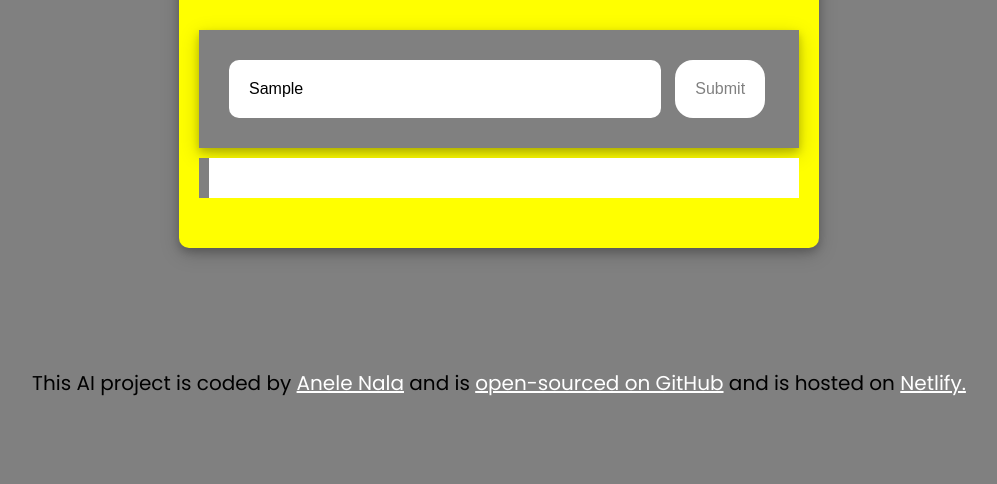
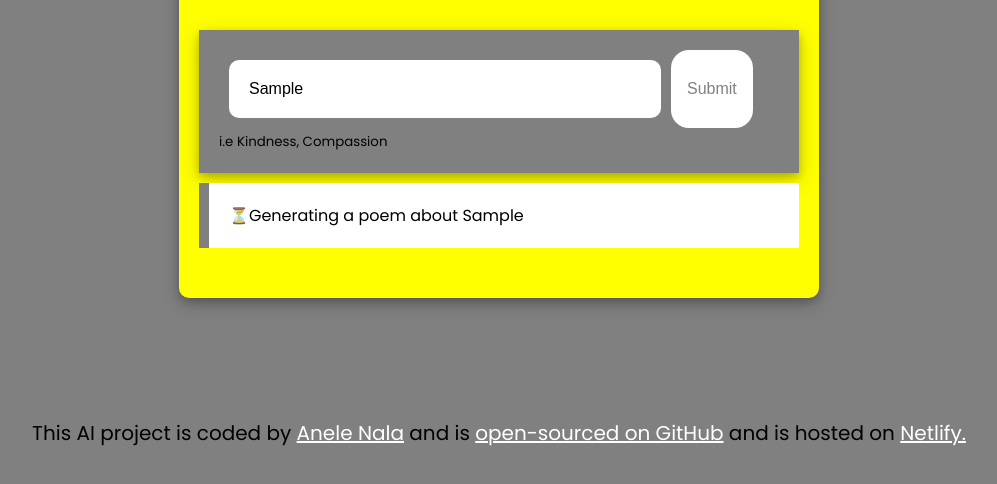
Before and after one commit to AneleNala/poems-ai, a plain HTML site: page index.html in a window 1280 px wide. Both pictures are taken after typing "Sample" into the empty fields and a click on the input 861 px from the left and 341 px from the top of the page. Shown: the part 252-736 px from the top of the page, without its empty margins (141-1138 px from the left). Drawn offline with nearby package versions, Linux system fonts and the light colour scheme; no server answers.

Commit message:
Improved user experience

```diff
--- a/index.html
+++ b/index.html
@@ -19,10 +19,11 @@
     <h1>AI Poem Generator</h1>
 </header>
 <main>
+    <div class="form-wrapper">
     <form action="" id="form">
         <input
         type="text"
-        placeholder="Type your poem theme"
+        placeholder="Enter a poem theme that you would love to generate."
         required
         autofocus
         autocomplete = "off"
@@ -31,6 +32,8 @@
         >
         <input type="submit" class="button">
     </form>
+    <small>i.e Kindness, Compassion</small>
+    </div>
     <div class="poem" id="poem"></div>
 </main>
 </div>
--- a/src/index.js
+++ b/src/index.js
@@ -1,6 +1,5 @@
 
 function displayPoem(response){
-
   new Typewriter("#poem", {
   strings: response.data.answer,
   autoStart: true,
@@ -17,6 +16,11 @@ let context = "Generate a simple love and romance poem, in 4 line break format,
 let prompt = `User instruction: Generate poem about a ${userInput.value} theme `;
 let apiUrl = `https://api.shecodes.io/ai/v1/generate?prompt=${prompt}&context=${context}&key=${apiKey}`
 
+
+let poemElement = document.querySelector("#poem");
+poemElement.style.display = "block";
+poemElement.innerHTML = `<span class="blink">⏳Generating a poem about ${userInput.value}</span>`;
+
 axios.get(apiUrl).then(displayPoem);
 }
 
--- a/src/style.css
+++ b/src/style.css
@@ -19,11 +19,15 @@
     font-size: 50px;
  }
 
+.form-wrapper{
+   background-color: #808080;
+      padding: 20px;
+      margin-bottom: 10px;
+      box-shadow: 0 4px 8px 0 rgba(0, 0, 0, 0.2), 0 6px 20px 0 rgba(0, 0, 0, 0.19)
+}
  form{
-    background-color:#808080 ;
-    padding: 20px;
-    margin-bottom: 10px;
-    box-shadow: 0 4px 8px 0 rgba(0, 0, 0, 0.2), 0 6px 20px 0 rgba(0, 0, 0, 0.19)
+   display: flex;
+
  }
 
  .text{
@@ -38,7 +42,7 @@
  .button{
     font-size: 16px;
     background-color:white;
-    padding: 20px;
+    padding: 16px;
     border: none;
     border-radius: 18px;
     color: #808080;
@@ -47,11 +51,13 @@
 
  .poem{
     background-color: white;
+    display: none;
     border-left: 10px solid #808080;
     padding: 20px;
     margin-bottom: 30px;
 
  }
+
 
  footer{
     text-align:center;
@@ -62,3 +68,20 @@
  a{
     color: white;
  }
+
+ .blink {
+    animation: blink-animation 1s steps(5, start) infinite;
+    -webkit-animation: blink-animation 1s steps(5, start) infinite;
+ }
+
+ @keyframes blink-animation {
+    to {
+       visibility: hidden;
+    }
+ }
+
+ @-webkit-keyframes blink-animation {
+    to {
+       visibility: hidden;
+    }
+ }
```
